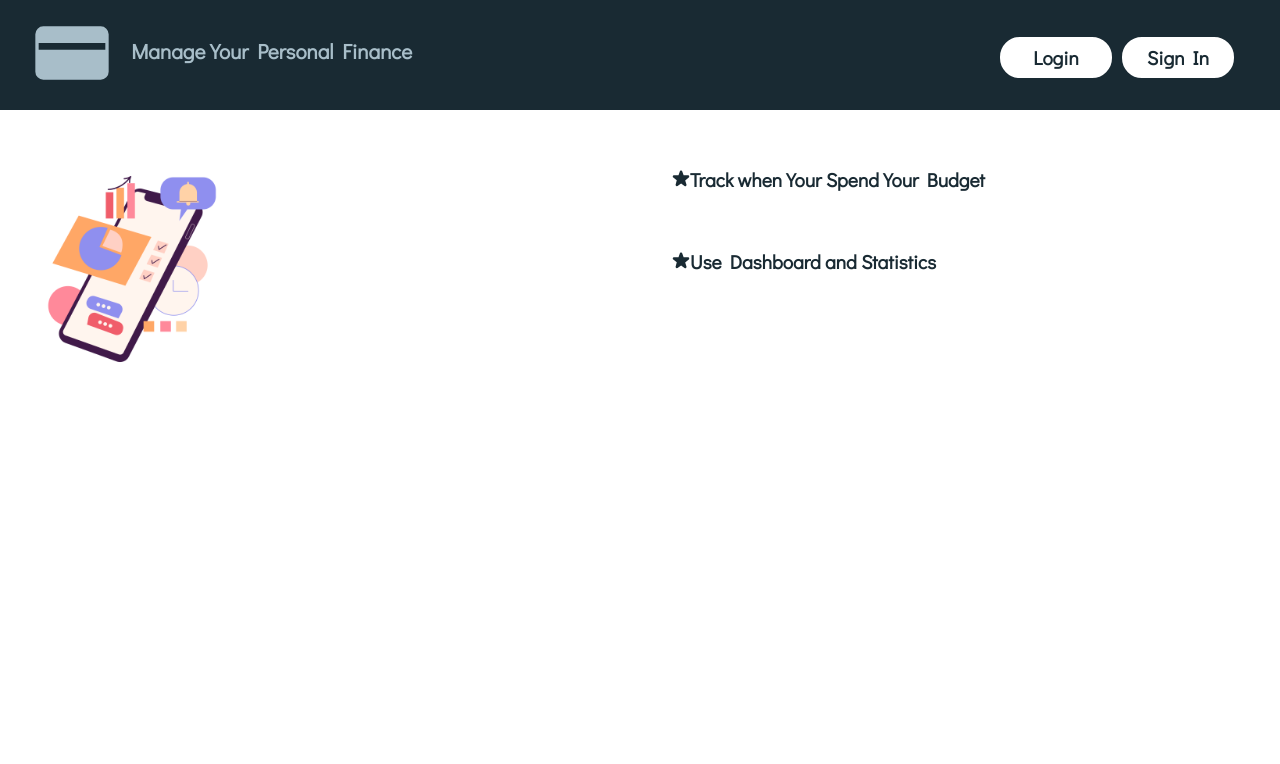
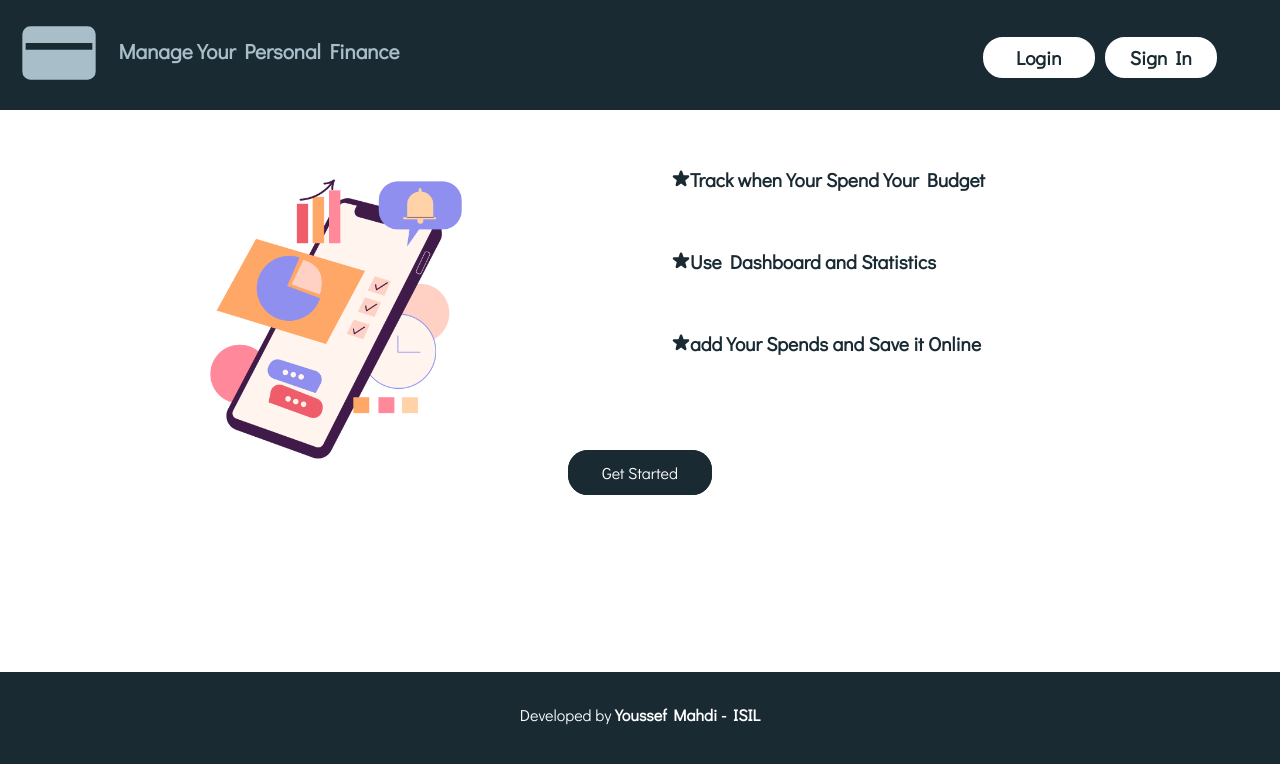
Before and after one commit to y-mahdi/PersonalFinanceWebApp, a React (Create React App) app in the folder React/: page / in a window 1280 px wide. Shown: the top 764 px of the page. Built offline with nearby package versions, Linux system fonts and the light colour scheme.

Commit message:
Design Home.js & Components
-Header
-Body
-footer

```diff
--- a/React/src/HomePage/Components/Footer.js
+++ b/React/src/HomePage/Components/Footer.js
@@ -1,9 +1,11 @@
-
+// import { Link } from "react-router-dom";
 
 export default function Footer() {
     return(
-        <div>
-
+        <div className="footer-container-panel">
+            <div className="title-footer-text">
+                Developed by <b>Youssef Mahdi - ISIL</b>
+            </div>
         </div>
     )
 }
--- a/React/src/HomePage/Components/HomeBody.js
+++ b/React/src/HomePage/Components/HomeBody.js
@@ -1,10 +1,11 @@
 import starIcon from '../../Icons/star.svg';
+import {Link} from 'react-router-dom';
 export default function HomeBody() {
     return(
-        <div>
+        <div className='home-body-container'>
            <div className='part1-header-body'>
                 <div className='desc-panel-body1'>
-                    <img src={require('../../Icons/team-work.png')} width="200px" alt='team work'/>
+                    <img src={require('../../Icons/team-work.png')} width="300px" alt='team work'/>
                 </div>
                 <div className='desc-panel-body2'>
                     <div className='star-desc-panel'>
@@ -15,7 +16,17 @@ export default function HomeBody() {
                        <img src={starIcon} alt="icon star" width="18px" />
                        <label>Use Dashboard and Statistics</label>
                     </div>
+                    <div className='star-desc-panel'>
+                       <img src={starIcon} alt="icon star" width="18px" />
+                       <label>add Your Spends and Save it Online</label>
+                    </div>
                 </div>
+
+            </div>
+            <div className='panel-getStarted-home'>
+                <Link to={'/SignIn'} className='link-getStarted-home'>
+                    Get Started
+                </Link>
             </div>
         </div>
     )
--- a/React/src/HomePage/Style/Home.css
+++ b/React/src/HomePage/Style/Home.css
@@ -30,7 +30,7 @@ html {
     display: flex;
     width: 100%;
     padding: 0.8rem;
-    margin-left: 1.2rem;
+    padding-left: 1.2rem;
 }
 .Title-logo-header{
     color: var(--color-gray);
@@ -88,7 +88,7 @@ html {
 }
 .desc-panel-body1{
     width: 50%;
-
+    text-align: center;
 }
 .desc-panel-body2{
     width: 50%;
@@ -100,3 +100,47 @@ html {
     font-weight: bold;
     color: var(--color-bg-dark);
 }
+.panel-getStarted-home{
+    text-align: center;
+    margin-top: 2rem;
+    background-color: white;
+    padding-bottom: 3rem;
+}
+.link-getStarted-home{
+    text-decoration: none;
+    border: 2px var(--color-bg-dark) solid;
+    border-radius: 20px;
+    padding: 10px;
+    background-color: var(--color-bg-dark);
+    color: white;
+    /* width: 300px; */
+    font-family: Didact ;
+    padding-left: 2rem;
+    padding-right: 2rem;
+}
+.link-getStarted-home:hover{
+    background-color: white;
+    color: var(--color-bg-dark);
+}
+.home-body-container{
+    background-color: white;
+    width: 100%;
+    padding: 0px;
+    margin: 0px;
+
+}
+.footer-container-panel{
+    background-color: var(--color-bg-dark);
+    margin-top: 2rem;
+    position: absolute;
+    bottom: 0px;
+    left: 0px;
+    right: 0px;
+    height: 8rem;
+    text-align: center;
+}
+.title-footer-text{
+    font-family: Didact;
+    margin-top: 2rem;
+    color: white;
+}
--- /dev/null
+++ b/React/src/Login/Style/login.css
@@ -0,0 +1,22 @@
+@font-face {
+    font-family: 'Didact';
+    src: url('../../../public/DidactGothic-Regular.ttf');
+  }
+:root{
+    --color-bg-dark: #192a33;
+    --color-bg-light: #1f3640;
+    --color-gray: #a8bec9;
+    --color-gray-dark: #7a8991;
+    --color-yellow: #f2b238;
+    --color-yellow-dark: #cd8d16;
+    --color-blue: #30c4be;
+    --color-blue-dark: #128c89;
+}
+*{
+    padding: 0;
+    margin: 0;
+    box-sizing: border-box;
+}
+html {
+    font-size: 16px;
+}
```
Also changed, not shown: React/src/Login/Components/footerlogin.js (added, +11 -0 lines), React/src/Login/Components/headerlogin.js (added, +10 -0 lines), React/src/Login/Components/loginBody.js (added).
